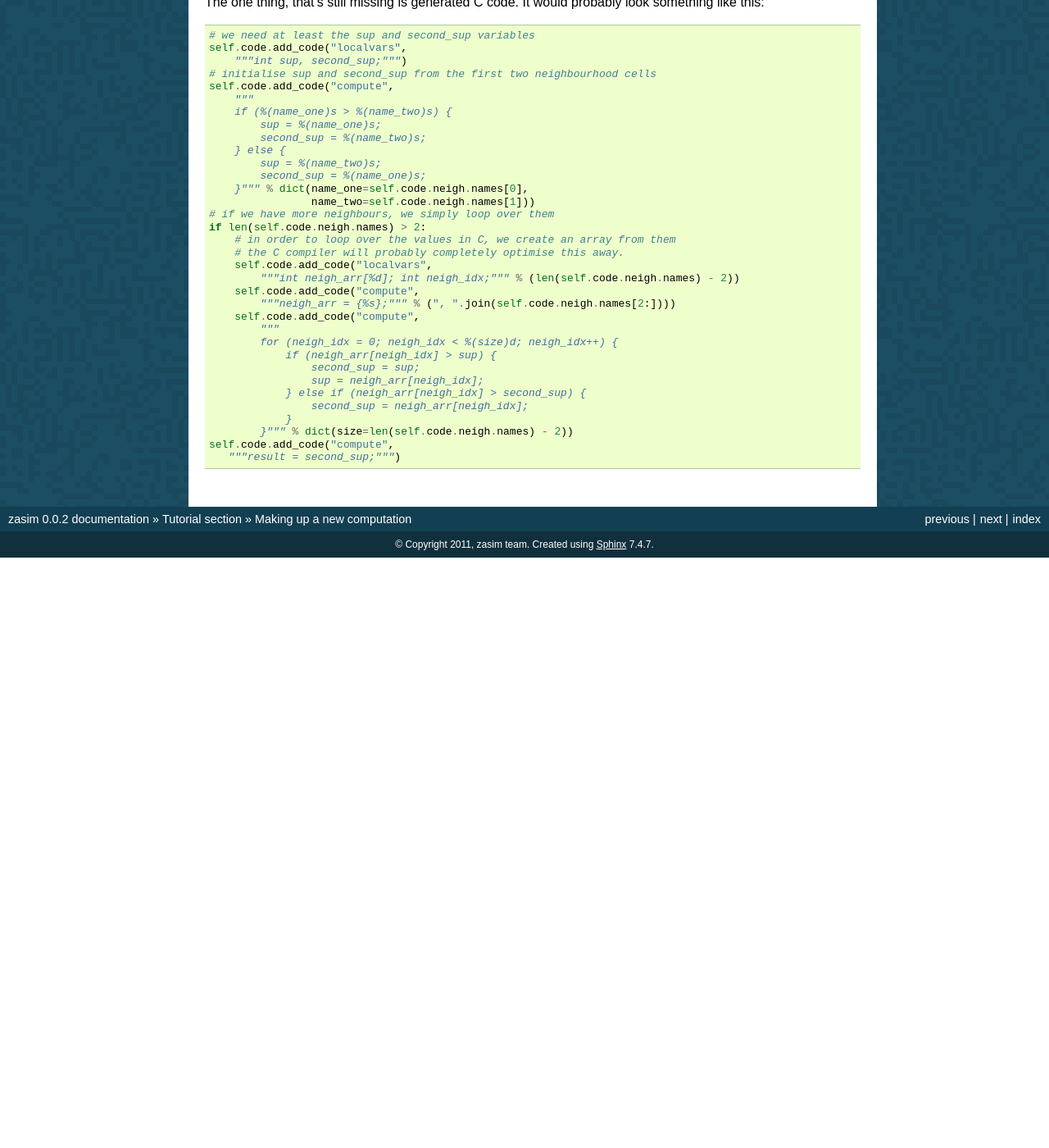
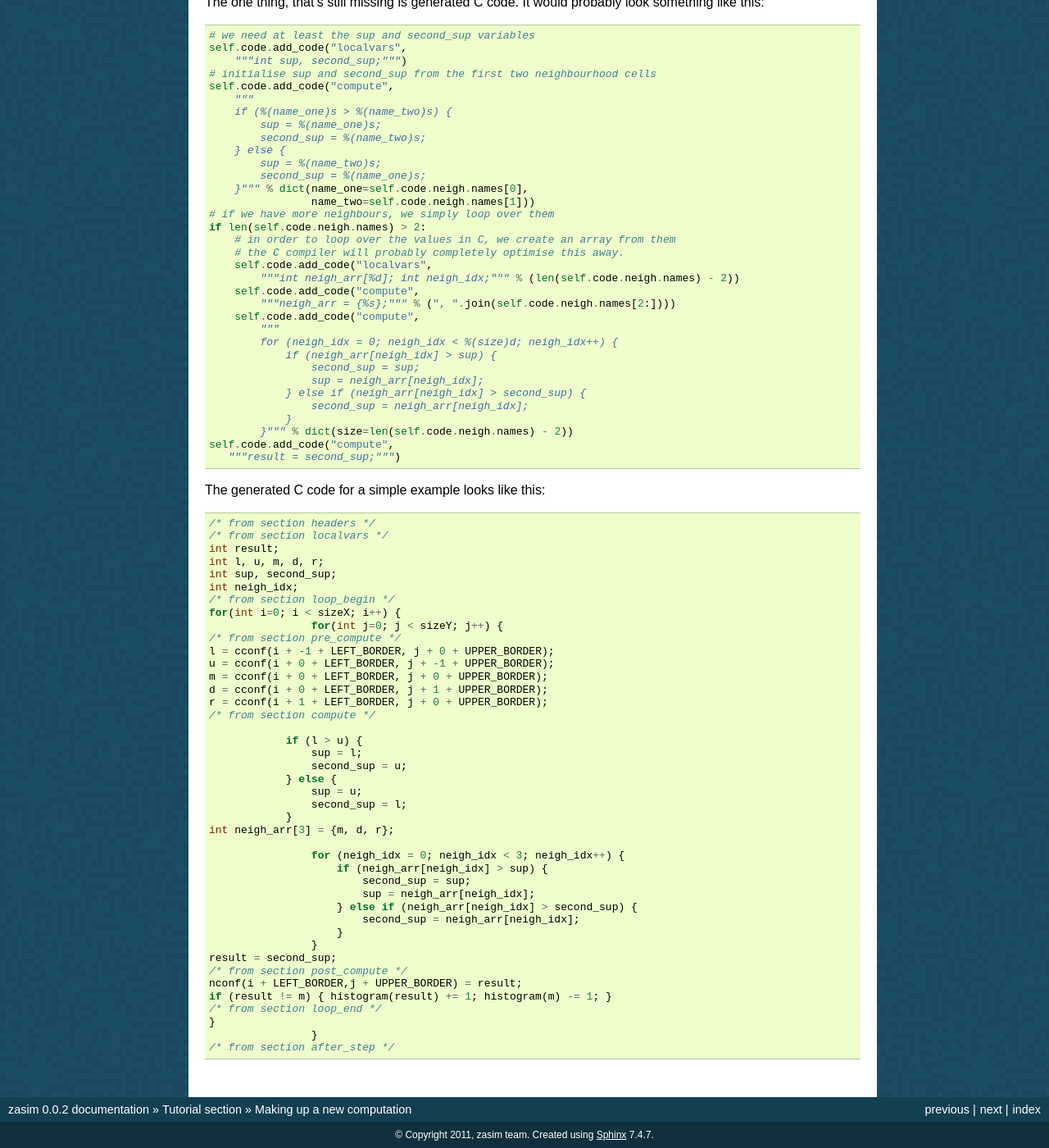
Before and after one commit to timo/zasim, a Sphinx documentation site: the page built from docs/tutorial/custom_computation.rst, in a window 1280 px wide and 1400 px high, scrolled down 2137 px. Shown: the whole window at 82% size. Built offline with Sphinx 7.4.7, drawn with Linux system fonts in a browser that asks for light colours; formulas are drawn with MathJax 3; before the commit the page ends 2817 px from its top, so only the background shows below that.

Commit message:
add the generated C code to the tutorial.

```diff
--- a/docs/tutorial/custom_computation.rst
+++ b/docs/tutorial/custom_computation.rst
@@ -200,3 +200,54 @@ something like this::
             }""" % dict(size=len(self.code.neigh.names) - 2))
     self.code.add_code("compute",
        """result = second_sup;""")
+
+The generated C code for a simple example looks like this:
+
+.. sourcecode:: c
+
+    /* from section headers */
+    /* from section localvars */
+    int result;
+    int l, u, m, d, r;
+    int sup, second_sup;
+    int neigh_idx;
+    /* from section loop_begin */
+    for(int i=0; i < sizeX; i++) {
+                    for(int j=0; j < sizeY; j++) {
+    /* from section pre_compute */
+    l = cconf(i + -1 + LEFT_BORDER, j + 0 + UPPER_BORDER);
+    u = cconf(i + 0 + LEFT_BORDER, j + -1 + UPPER_BORDER);
+    m = cconf(i + 0 + LEFT_BORDER, j + 0 + UPPER_BORDER);
+    d = cconf(i + 0 + LEFT_BORDER, j + 1 + UPPER_BORDER);
+    r = cconf(i + 1 + LEFT_BORDER, j + 0 + UPPER_BORDER);
+    /* from section compute */
+
+                if (l > u) {
+                    sup = l;
+                    second_sup = u;
+                } else {
+                    sup = u;
+                    second_sup = l;
+                }
+    int neigh_arr[3] = {m, d, r};
+
+                    for (neigh_idx = 0; neigh_idx < 3; neigh_idx++) {
+                        if (neigh_arr[neigh_idx] > sup) {
+                            second_sup = sup;
+                            sup = neigh_arr[neigh_idx];
+                        } else if (neigh_arr[neigh_idx] > second_sup) {
+                            second_sup = neigh_arr[neigh_idx];
+                        }
+                    }
+    result = second_sup;
+    /* from section post_compute */
+    nconf(i + LEFT_BORDER,j + UPPER_BORDER) = result;
+    if (result != m) { histogram(result) += 1; histogram(m) -= 1; }
+    /* from section loop_end */
+    }
+                    }
+    /* from section after_step */
+
+
+..
+    FIXME generate this block above with doctest
```
